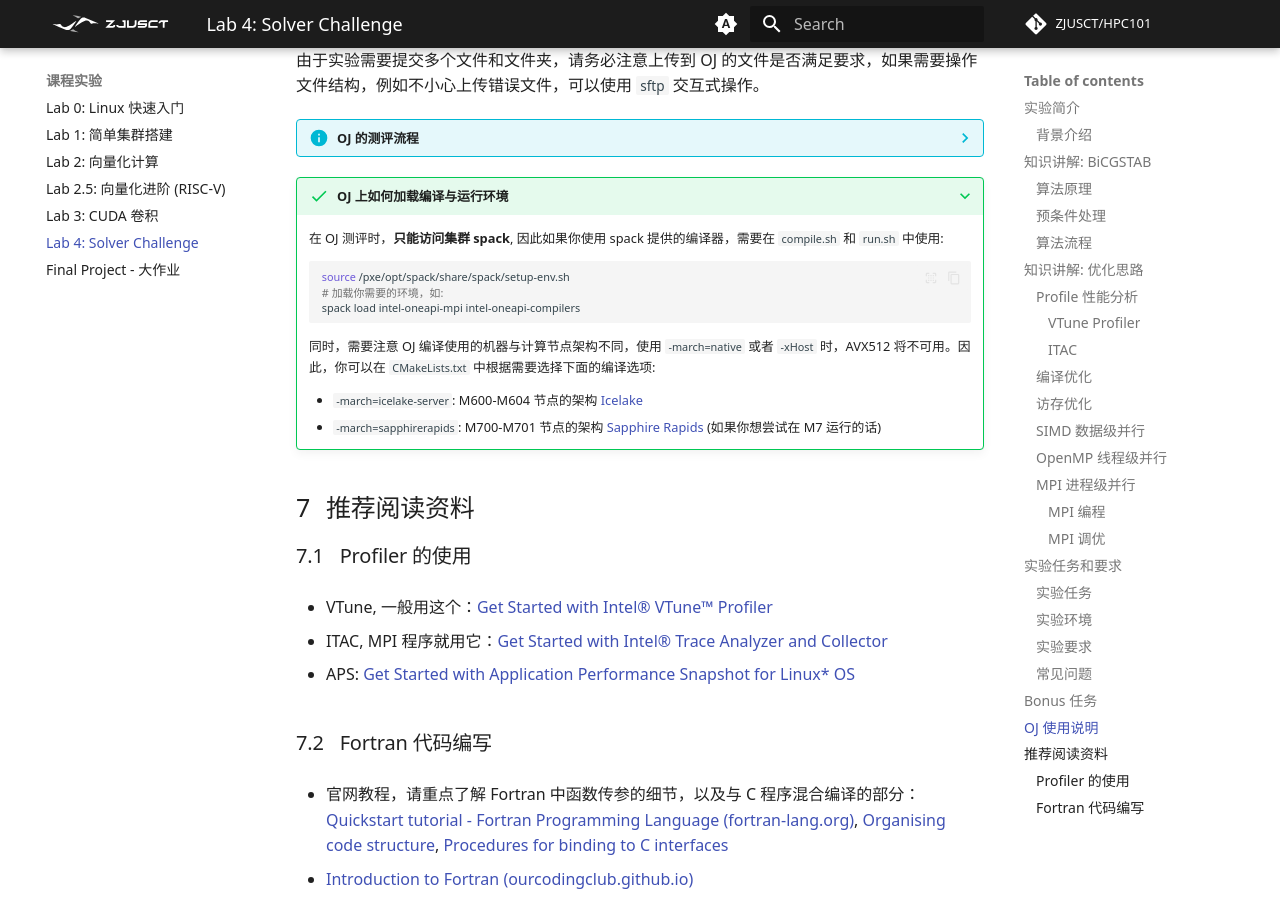
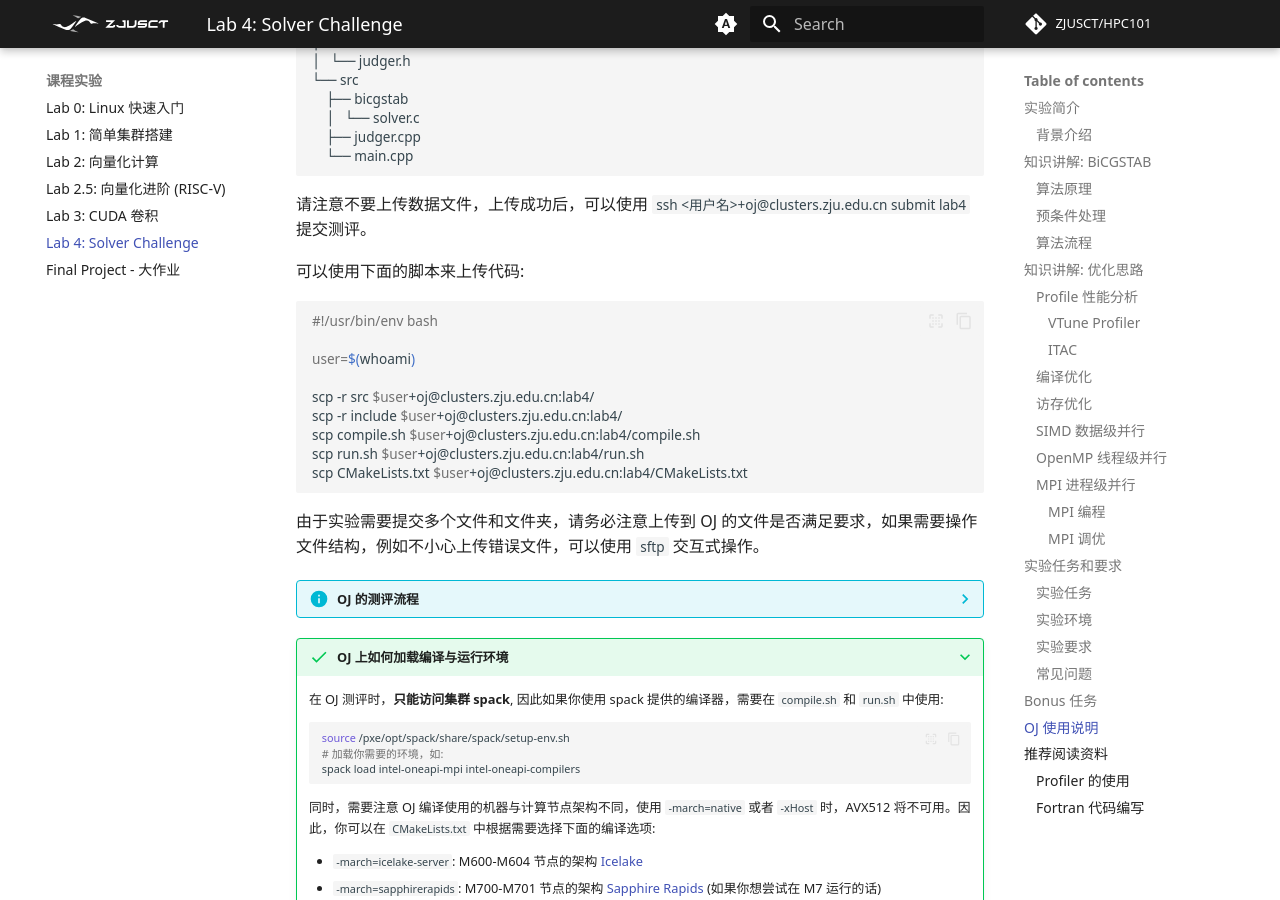
Before and after one commit to wys917/HPC101, an MkDocs documentation site: the page built from docs/lab/Lab4-Solver-Challenge/index.md, in a window 1280 px wide and 900 px high, scrolled down 23287 px. Built offline with MkDocs 1.6.1 and Material for MkDocs 9.7.7, drawn with Linux system fonts in a browser that asks for light colours; some web fonts are replaced; comment, search, counter and statistics services are not loaded; some of the changed text lies outside the part shown.

Commit message:
feat: add lab 4 FAQ and use cluster spack in compile.sh and run.sh

````diff
--- a/docs/lab/Lab4-Solver-Challenge/index.md
+++ b/docs/lab/Lab4-Solver-Challenge/index.md
@@ -771,6 +771,14 @@
 
     请在使用 Uarch Exploration 模式时，使用 SLURM 申请该节点的全部核心，可以添加 `--cpus-per-task=104` 参数
 
+???+ success "Q: 为什么我的程序 sbatch 就能运行，在 OJ 上就运行不了 / 出错？"
+
+    请阅读 [OJ 使用说明](#oj-使用说明)，了解测评流程，还有 OJ 环境与计算节点的差异，你可以按照以下思路来排查:
+
+    1. 确定自己上传到 OJ sftp 的代码和本地是一致的，没有传错，可以使用 [OJ 使用说明](#oj-使用说明) 中给出的脚本来上传
+    1. OJ 只能访问集群公共 spack 内的环境，无法加载自行安装的，位于家目录下的 spack，请确保自己使用的编译器和 OJ 提交的版本一样
+    1. 编译参数选择也需要注意，如果优化选项开得比较猛，会出现架构不同导致的程序行为不同。
+
 ???+ success "Q: 实验文档太长了，我都要做哪些任务，可不可以简单讲一下?"
 
     TLDR: 只需要完成 OpenMP + MPI 优化、Profiler 使用和任意一个其他优化这三个任务，并在实验报告中记录自己的尝试过程就可以。
@@ -882,6 +890,20 @@
 
 请注意不要上传数据文件，上传成功后，可以使用 `ssh <用户名>+oj@clusters.zju.edu.cn submit lab4` 提交测评。
 
+可以使用下面的脚本来上传代码:
+
+```bash
+#!/usr/bin/env bash
+
+user=$(whoami)
+
+scp -r src $user+oj@clusters.zju.edu.cn:lab4/
+scp -r include $user+oj@clusters.zju.edu.cn:lab4/
+scp compile.sh $user+oj@clusters.zju.edu.cn:lab4/compile.sh
+scp run.sh $user+oj@clusters.zju.edu.cn:lab4/run.sh
+scp CMakeLists.txt $user+oj@clusters.zju.edu.cn:lab4/CMakeLists.txt
+```
+
 由于实验需要提交多个文件和文件夹，请务必注意上传到 OJ 的文件是否满足要求，如果需要操作文件结构，例如不小心上传错误文件，可以使用 `sftp` 交互式操作。
 
 ??? info "OJ 的测评流程"
````
Also changed, not shown: 2 other files.
